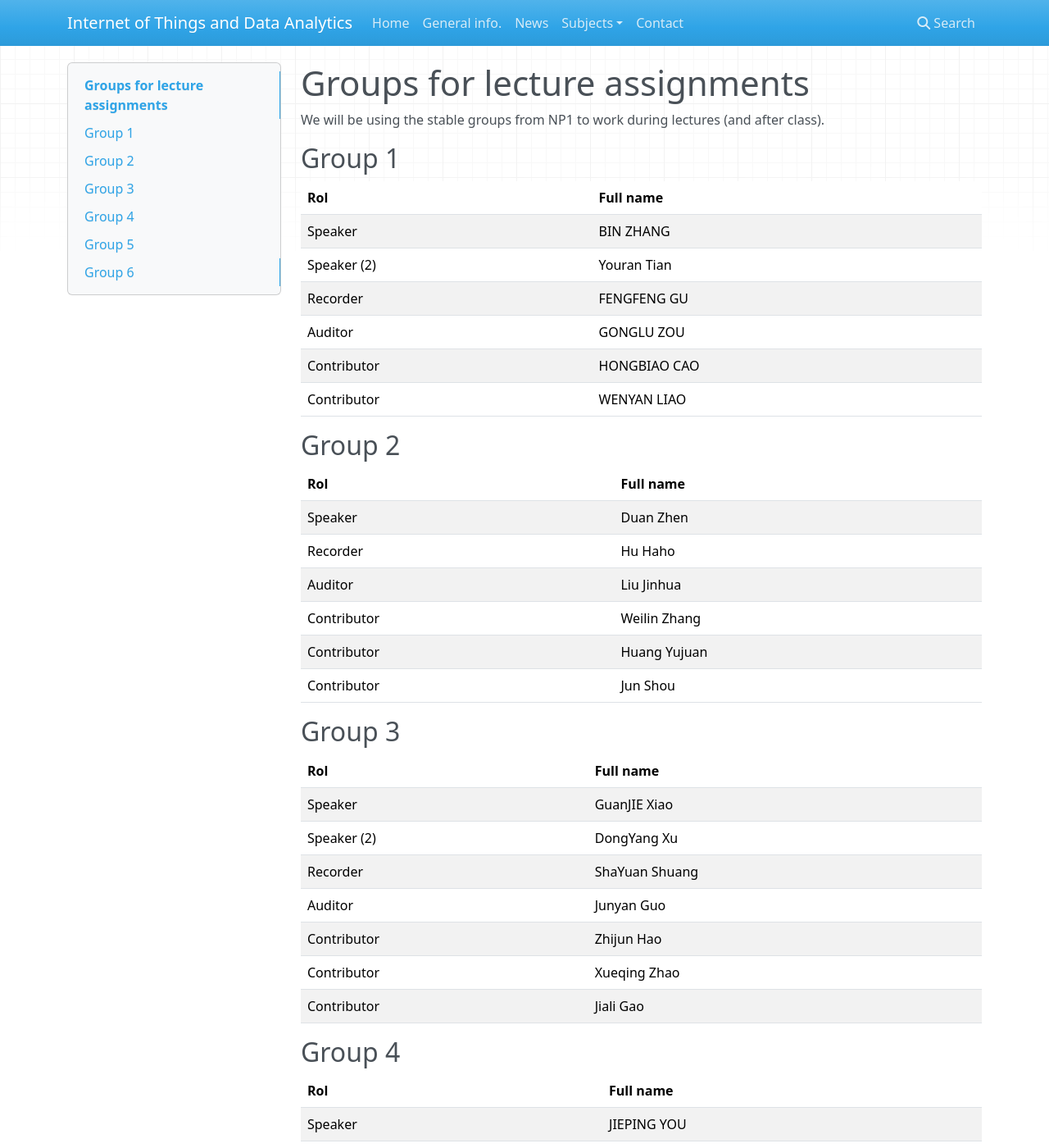
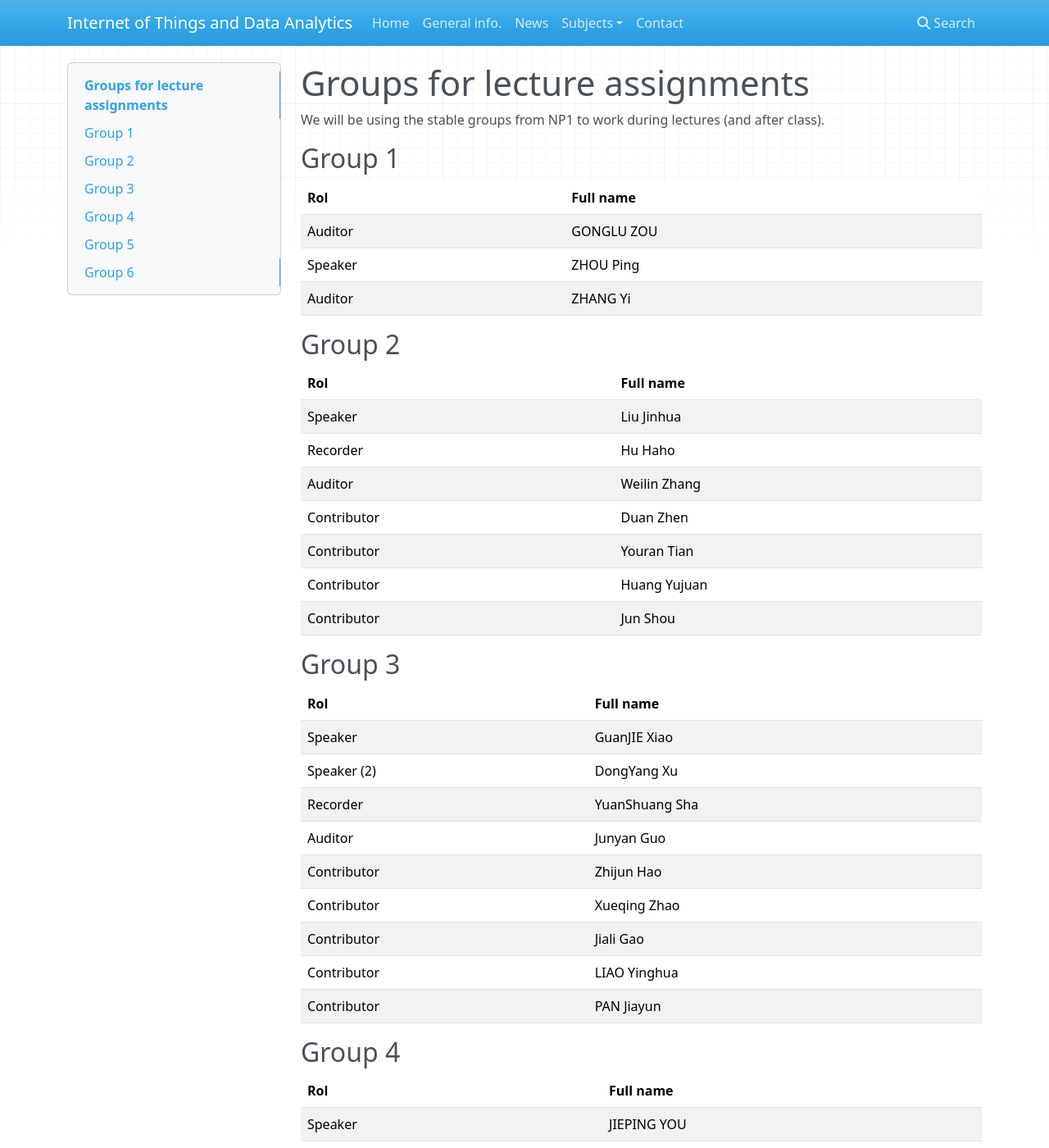
Before and after one commit to iot-da/iot-da.github.io, an MkDocs documentation site: the page built from docs/Subjects/NP1/groups.md, in a window 1280 px wide and 1400 px high. Shown: the whole window at 82% size. Built offline with MkDocs 1.6.1, drawn with Linux system fonts in a browser that asks for light colours; nearby versions of some CDN libraries; some of the changed text lies outside the part shown.

Commit message:
NP1 revisión de grupos

```diff
--- a/docs/Subjects/NP1/groups.md
+++ b/docs/Subjects/NP1/groups.md
@@ -5,25 +5,24 @@ class).
 
 
 ## Group 1
-| Rol         | Full name    |
-|-------------|--------------|
-| Speaker     | BIN	ZHANG    |
-| Speaker (2) | Youran Tian          |
-| Recorder    | FENGFENG GU  |
-| Auditor     | GONGLU ZOU   |
-| Contributor | HONGBIAO CAO |
-| Contributor | WENYAN LIAO  |
+| Rol     | Full name  |
+|---------|------------|
+| Auditor | GONGLU ZOU |
+| Speaker | ZHOU Ping  |
+| Auditor | ZHANG  Yi  |
+
 
 
 ## Group 2
 | Rol         | Full name    |
 |-------------|--------------|
-| Speaker     | Duan Zhen    |
+| Speaker     | Liu Jinhua   |
 | Recorder    | Hu Haho      |
-| Auditor     | Liu Jinhua   |
-| Contributor | Weilin Zhang |
+| Auditor     | Weilin Zhang |
+| Contributor | Duan Zhen    |
+| Contributor | Youran Tian  |
 | Contributor | Huang Yujuan |
-| Contributor | Jun Shou             |
+| Contributor | Jun Shou     |
 
 
 ## Group 3
@@ -31,16 +30,18 @@ class).
 |-------------|----------------|
 | Speaker     | GuanJIE Xiao   |
 | Speaker (2) | DongYang Xu    |
-| Recorder    | ShaYuan Shuang |
+| Recorder    | YuanShuang Sha |
 | Auditor     | Junyan Guo     |
 | Contributor | Zhijun Hao     |
 | Contributor | Xueqing Zhao   |
 | Contributor | Jiali Gao      |
+| Contributor | LIAO  Yinghua  |
+| Contributor | PAN Jiayun     |
 
 
 ## Group 4
 | Rol         | Full name   |
-|-------------|-------------|
+|-------------|----------------|
 | Speaker     | JIEPING	YOU |
 | Recorder    | QINGHONG YU |
 | Auditor     | SUIZHI LIU  |
@@ -50,14 +51,14 @@ class).
 
 
 ## Group 5
-| Rol         | Full name     |
-|-------------|---------------|
-| Speaker     | ZHOU Ping     |
-| Speaker (2) | LIAO  Yinghua |
-| Recorder    | PAN Jiayun    |
-| Auditor     | ZHANG  Yi     |
-| Contributor | Shuishi Zhou  |
-| Contributor | Yang Chu      |
+| Rol         | Full name    |
+|-------------|--------------|
+| Speaker     | Shuishi Zhou |
+| Contributor | Yang Chu     |
+| Auditor     | WENYAN LIAO  |
+| Contributor | FENGFENG GU  |
+| Contributor | BIN	ZHANG    |
+| Contributor | HONGBIAO CAO |
 
 
 ## Group 6
```
